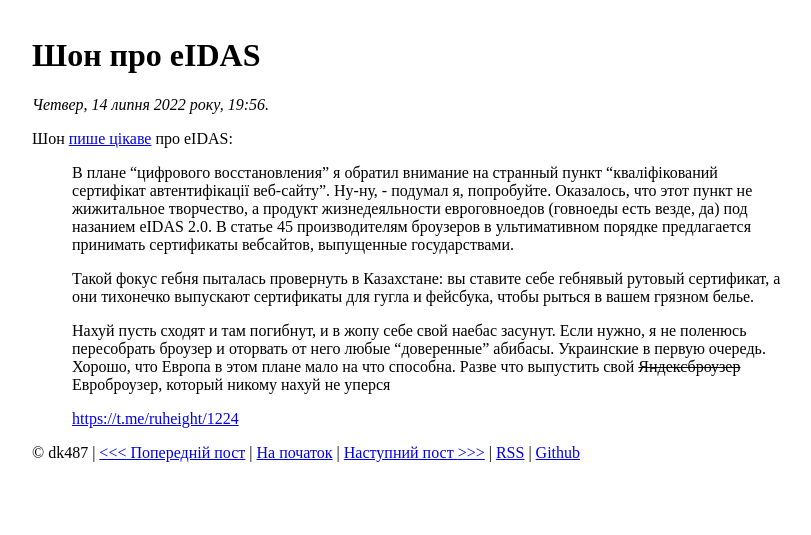
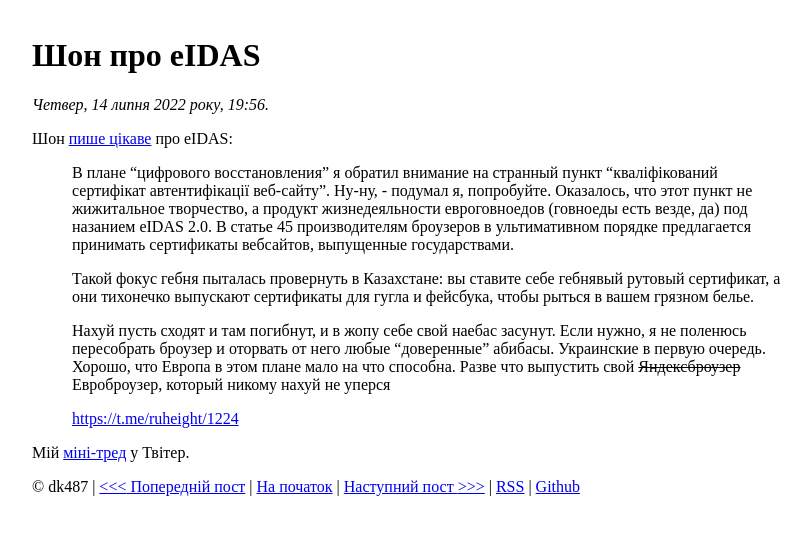
Before and after one commit to dk487/test.de.co.ua, a Jekyll site: the page built from _posts/2022/2022-07-14-shon-pro-eidas.md, in a window 1280 px wide. Shown: the top 535 px of the page, without its empty margins (208-1019 px from the left). Built offline with Jekyll 4.4.1, drawn with Linux system fonts in a browser that asks for light colours.

Commit message:
Post update

```diff
--- a/_posts/2022/2022-07-14-shon-pro-eidas.md
+++ b/_posts/2022/2022-07-14-shon-pro-eidas.md
@@ -16,4 +16,7 @@ date: 2022-07-14 22:56:21 +03:00
 > <https://t.me/ruheight/1224>
 </div>
 
+Мій [міні-тред][2] у Твітер.
+
 [1]: https://www.facebook.com/ruheight/posts/pfbid0zudPSRa2azBXjyVq6RoaHFWhT52xEerC16VWZpa6cGDwpbbt8XbWS3bd5xd5rpQel
+[2]: https://twitter.com/kastaneda/status/1546992906841595904
```
